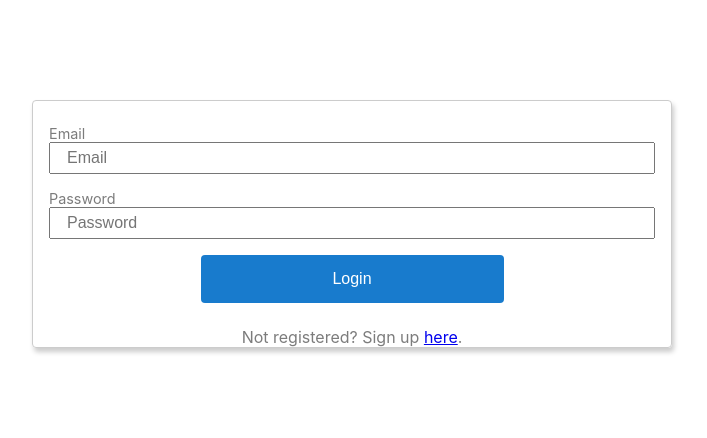
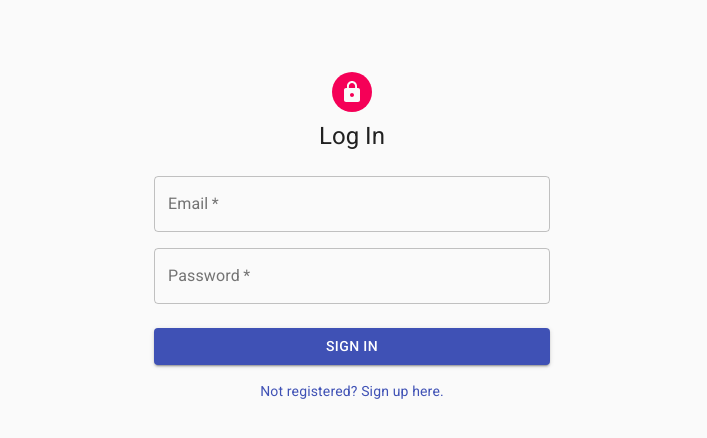
Before and after one commit to petrussola/url-shortener-frontend, a React (Create React App) app: page /login in a window 1280 px wide. Shown: the top 438 px of the page, without its empty margins (288-995 px from the left). Built offline with nearby package versions, Linux system fonts and the light colour scheme; no server answers.

Commit message:
20201008_style_signin_form

```diff
--- a/package.json
+++ b/package.json
@@ -15,7 +15,7 @@
     "react-dom": "^16.13.1",
     "react-router-dom": "^5.2.0",
     "react-scripts": "^3.4.3",
-    "styled-components": "^5.1.1"
+    "styled-components": "^5.2.0"
   },
   "scripts": {
     "start": "react-scripts start",
--- a/src/Components/Auth/Login.js
+++ b/src/Components/Auth/Login.js
@@ -1,6 +1,17 @@
 import React, { useState } from 'react';
-import styled from 'styled-components';
-import { Link } from 'react-router-dom';
+import { Link as RLink } from 'react-router-dom';
+import {
+	TextField,
+	Grid,
+	Button,
+	Container,
+	CssBaseline,
+	Link,
+	Avatar,
+	Typography,
+} from '@material-ui/core';
+import LockIcon from '@material-ui/icons/Lock';
+import { makeStyles } from '@material-ui/core/styles';
 
 // helpers
 import baseApi from '../../Config/config';
@@ -14,52 +25,24 @@ const initialUser = {
 	password: '',
 };
 
-const StyledDiv = styled.div`
-	border: 1px solid #cccccc;
-	width: 50vw;
-	min-height: 30vh;
-	margin: 100px auto;
-	border-radius: 4px;
-	box-shadow: 2px 4px 5px #cccccc;
-	color: #7c7c7c;
-	@media (max-width: 600px) {
-		width: 90%;
-	}
-	form {
-		display: flex;
-		flex-direction: column;
-		padding: 1rem;
-		margin: 0 auto;
-		section {
-			margin: 0.5rem 0;
-			display: flex;
-			flex-direction: column;
-			align-items: flex-start;
-			label {
-				font-size: 90%;
-			}
-			input {
-				width: 100%;
-				height: 2rem;
-				padding: 0.5rem 1rem;
-				font-size: 1rem;
-				@media (max-width: 600px) {
-					height: 3rem;
-				}
-			}
-			button {
-				width: 50%;
-				margin: 0 auto;
-				border: none;
-				height: 3rem;
-				background-color: #187bcd;
-				border-radius: 4px;
-				font-size: 1rem;
-				color: white;
-			}
-		}
-	}
-`;
+const useStyles = makeStyles((theme) => ({
+	submit: {
+		margin: theme.spacing(3, 0, 2),
+	},
+	paper: {
+		marginTop: theme.spacing(8),
+		display: 'flex',
+		flexDirection: 'column',
+		alignItems: 'center',
+	},
+	form: {
+		marginTop: theme.spacing(3),
+	},
+	avatar: {
+		backgroundColor: theme.palette.secondary.main,
+		margin: theme.spacing(1),
+	},
+}));
 
 const Login = ({
 	displayMessage,
@@ -73,6 +56,7 @@ const Login = ({
 	setAllUsers,
 }) => {
 	const [logInUser, setLogInUser] = useState(initialUser);
+	const classes = useStyles();
 
 	// when user types in credentials
 	const onChangeHandler = (e) => {
@@ -105,39 +89,60 @@ const Login = ({
 	// 	return <Redirect to='/' />;
 	// }
 	return (
-		<StyledDiv>
+		<Container maxWidth='xs' className={classes.paper}>
+			<CssBaseline />
 			{displayMessage ? (
 				<FeedbackMessage displayMessage={displayMessage} />
 			) : null}
-			<form onSubmit={logInHandler}>
-				<section>
-					<label htmlFor='email'>Email</label>
-					<input
-						type='text'
+			<Avatar className={classes.avatar}>
+				<LockIcon />
+			</Avatar>
+			<Typography variant='h5'>Log In</Typography>
+			<form onSubmit={logInHandler} className={classes.form}>
+				<Grid container spacing={2}>
+					<Grid item xs={12}>
+						<TextField
+							type='email'
 							id='email'
-						placeholder='Email'
+							label='Email'
+							required
+							variant='outlined'
+							fullWidth
+							onChange={onChangeHandler}
 							value={logInUser.email}
-						onChange={onChangeHandler}
 						/>
-				</section>
-				<section>
-					<label htmlFor='email'>Password</label>
-					<input
+					</Grid>
+					<Grid item xs={12}>
+						<TextField
 							type='password'
 							id='password'
-						placeholder='Password'
+							label='Password'
+							required
+							variant='outlined'
+							fullWidth
+							onChange={onChangeHandler}
 							value={logInUser.password}
-						onChange={onChangeHandler}
 						/>
-				</section>
-				<section>
-					<button type='submit'>Login</button>
-				</section>
+					</Grid>
+				</Grid>
+				<Button
+					type='submit'
+					color='primary'
+					variant='contained'
+					className={classes.submit}
+					fullWidth
+				>
+					Sign In
+				</Button>
+				<Grid container justify='center'>
+					<Grid item>
+						<Link variant='body2' component={RLink} to='/signup'>
+							Not registered? Sign up here.
+						</Link>
+					</Grid>
+				</Grid>
 			</form>
-			<div>
-				Not registered? Sign up <Link to='/signup'>here</Link>.
-			</div>
-		</StyledDiv>
+		</Container>
 	);
 };
 
--- a/src/Components/Auth/SignUp.js
+++ b/src/Components/Auth/SignUp.js
@@ -98,7 +98,6 @@ const SignUp = ({ displayMessage, setDisplayMessage }) => {
 							id='email'
 							label='Email'
 							required
-							autoComplete
 							variant='outlined'
 							fullWidth
 							onChange={onChangeFormInput}
```
Also changed, not shown: 1 other file (tests, documents, lock files or other folders). Lines whose indentation alone changed are shown as unchanged.
